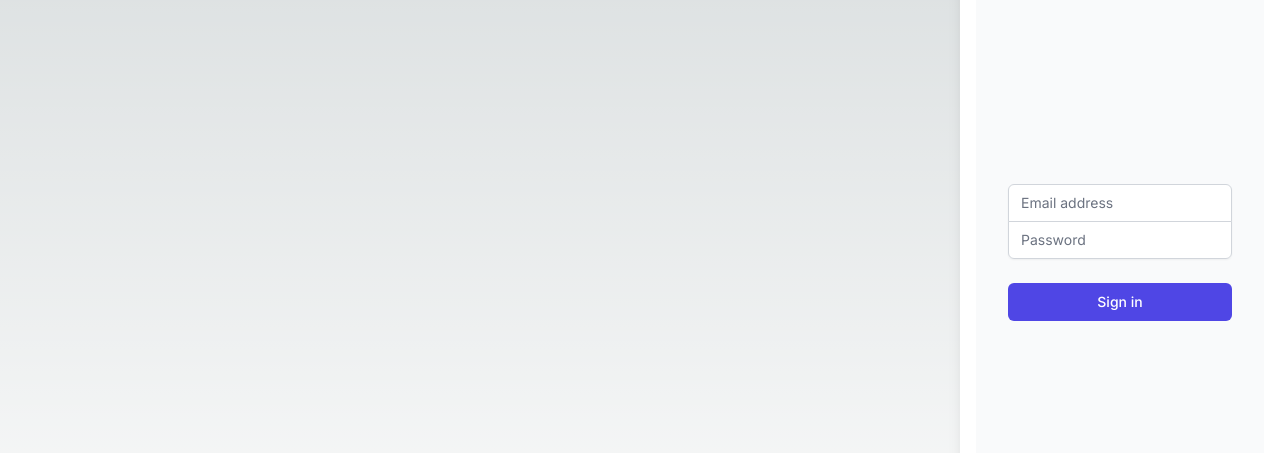
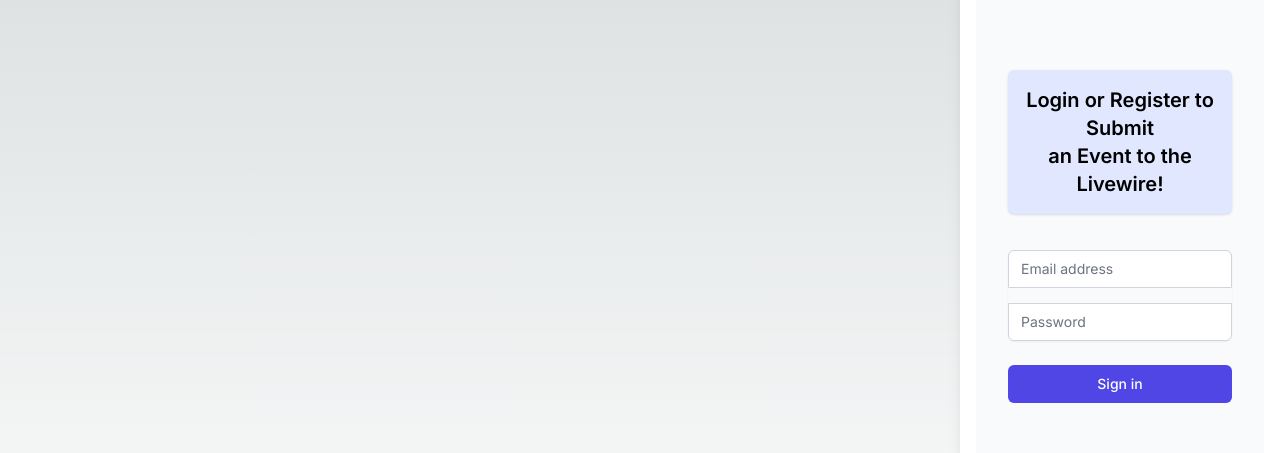
Before and after one commit to rpoole444/cos-livewire-fe, a Next.js app: page / in a window 1280 px wide. Shown: the part 180-633 px from the top of the page. Built offline with nearby package versions, Linux system fonts and the light colour scheme; no server answers.

Commit message:
Style login bar

```diff
--- a/src/components/login.tsx
+++ b/src/components/login.tsx
@@ -40,11 +40,15 @@ const LoginForm: React.FC = () => {
   // LoginForm state and logic here
   return (
       <div className="min-h-screen flex items-center justify-center bg-gray-50 py-12 px-4 sm:px-6 lg:px-8">
-        <div className="max-w-md w-full space-y-8">
+        <div className="max-w-md w-full space-y-9">
+          <h1 className="text-lg md:text-xl font-semibold text-center p-4 bg-indigo-100 rounded-md shadow text-black">
+            Login or Register to Submit<br />
+            an Event to the Livewire!
+          </h1>
           <form className="mt-8 space-y-6" action="#" method="POST" onSubmit={handleLogin}>
             <input type="hidden" name="remember" defaultValue="true" />
             <div className="-space-y-px rounded-md shadow-sm">
-              <div>
+              <div className="pb-4">
                 <label htmlFor="email" className="sr-only">Email address</label>
                 <input
                   id="email"
```
